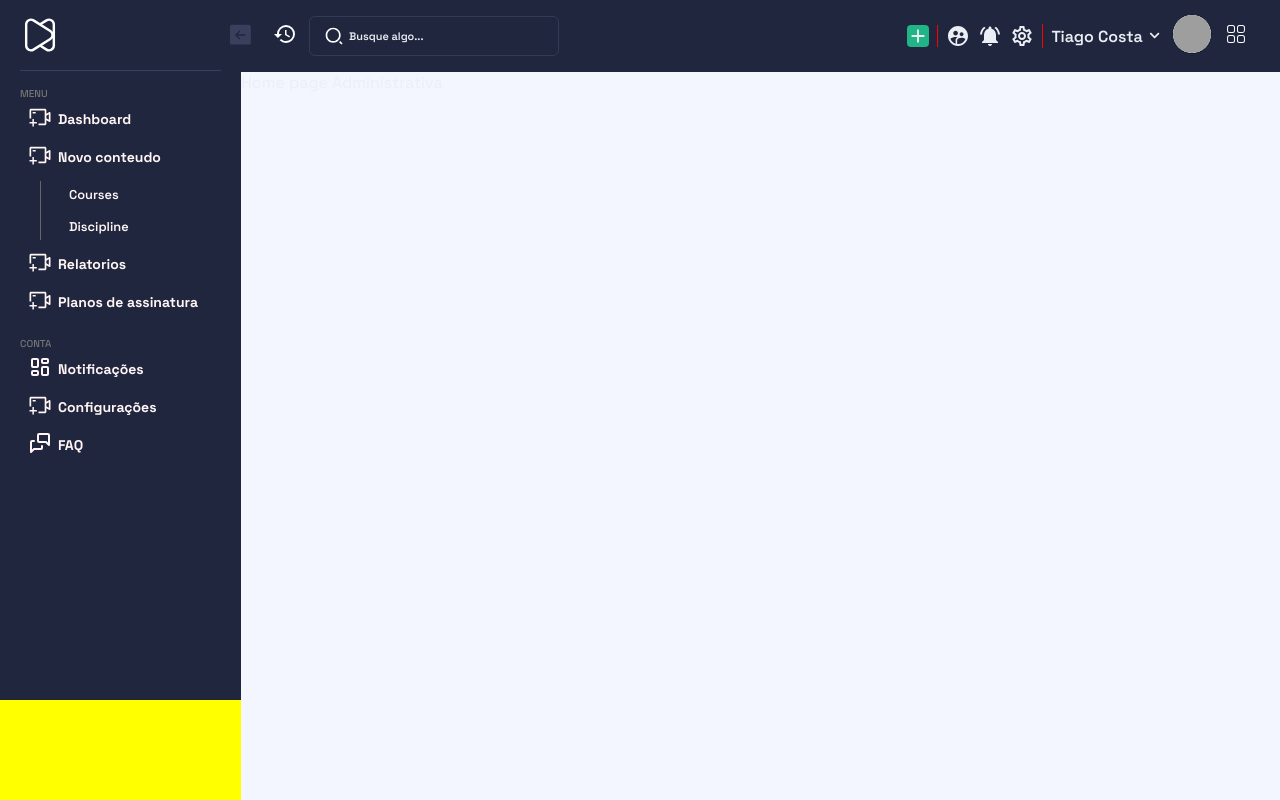
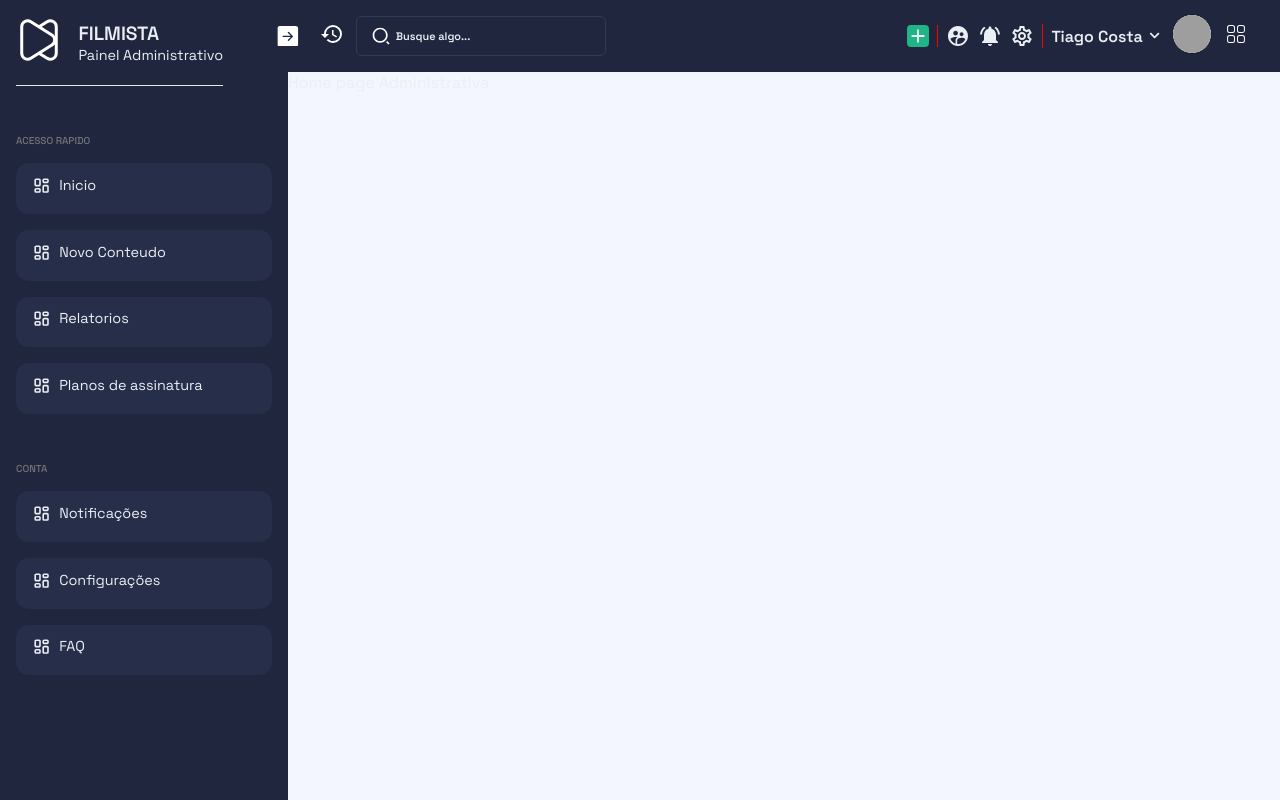
Before and after one commit to kostiago/filmista, a Next.js app in the folder client-web/: page /dashboard/home in a window 1280 px wide. Built offline with nearby package versions, Linux system fonts and the light colour scheme; grey boxes are pictures that could not be loaded.

Commit message:
feat: continuation of sidebar

```diff
--- a/client-web/src/components/back-office/Dashboard/Sidebar/Sidebar.tsx
+++ b/client-web/src/components/back-office/Dashboard/Sidebar/Sidebar.tsx
@@ -1,97 +1,132 @@
 "use client";
 import Image from "next/image";
 import styles from "./sidebar.module.scss";
-import Logo from "/public/images/placeholder.svg";
+import Icon from "/public/images/placeholder.svg";
 import Link from "next/link";
 import { BsArrowRightSquareFill, BsArrowLeftSquareFill } from "react-icons/bs";
-import { AiOutlineVideoCameraAdd } from "react-icons/ai";
+
 import { TbMessages, TbCreditCard, TbLayoutDashboard } from "react-icons/tb";
 import { useState } from "react";
-import MenuItem from "./menuItem";
 
-const menuItens = [
-  { name: "Dashboard", to: "/" },
+const sidebarItens = [
   {
-    name: "Novo conteudo",
-    to: "/",
-    subMenus: [{ name: "Courses" }, { name: "Discipline" }],
+    section: "Acesso Rapido",
+    name: "Inicio",
+    href: "/dashboard",
+    icon: <TbLayoutDashboard />,
+  },
+  {
+    section: "Acesso Rapido",
+    name: "Novo Conteudo",
+
+    href: "/dashboard",
+    icon: <TbLayoutDashboard />,
+  },
+  {
+    section: "Acesso Rapido",
+    name: "Relatorios",
+    href: "/dashboard",
+    icon: <TbLayoutDashboard />,
+  },
+  {
+    section: "Acesso Rapido",
+    name: "Planos de assinatura",
+    href: "/dashboard/plans",
+    icon: <TbLayoutDashboard />,
   },
 
-  { name: "Relatorios", to: "/" },
-  { name: "Planos de assinatura", to: "/" },
+  {
+    section: "Conta",
+    name: "Notificações",
+    href: "/dashboard/plans",
+    icon: <TbLayoutDashboard />,
+  },
+
+  {
+    section: "Conta",
+    name: "Configurações",
+    href: "/dashboard/plans",
+    icon: <TbLayoutDashboard />,
+  },
+
+  {
+    section: "Conta",
+    name: "FAQ",
+    href: "/dashboard/plans",
+    icon: <TbLayoutDashboard />,
+  },
 ];
 const Sidebar = () => {
-  const [inactive, setInactive] = useState(false);
+  const [isCollapsed, setIsCollapsed] = useState<boolean>(false);
 
+  const toogleSidebarHandler = () => {
+    setIsCollapsed((prev) => !prev);
+  };
   return (
-    <div className={`${styles.sidebar} ${inactive ? styles.inactive : ""}`}>
+    <section className={styles.sidebarWrapper}>
+      <button className={styles.btn} onClick={toogleSidebarHandler}>
+        <BsArrowRightSquareFill />
+      </button>
+      <aside className={styles.sidebar} data-collapse={isCollapsed}>
         <div className={styles.topSection}>
-        <div className={styles.logo}>
-          <Image src={Logo} width={40} height={40} alt="Filmista logo" />
+          <div>
+            <Image
+              src={Icon}
+              width={40}
+              height={40}
+              alt="Filmista logo"
+              className={styles.logo}
+            />
           </div>
-
-        <div
-          className={styles.toggleMenuBtn}
-          onClick={() => setInactive(!inactive)}
-        >
-          {inactive ? <BsArrowRightSquareFill /> : <BsArrowLeftSquareFill />}
+          <div>
+            <p className={styles.logoTitle}>FILMISTA</p>
+            <p>Painel Administrativo</p>
           </div>
         </div>
 
-      <div className={styles.divider}></div>
+        <div className={styles.menu}>
+          <p className={styles.title}>Acesso rapido</p>
 
-      <div className={styles.menu}>
-        <p className={styles.title}>Menu</p>
-
-        <div className={styles.mainMenu}>
-          <ul>
-            {menuItens.map((menuItem, index) => (
-              <MenuItem
-                key={index}
-                name={menuItem.name}
-                subMenus={menuItem.subMenus || []}
-              />
-            ))}
+          <ul className={styles.sidebarList}>
+            {sidebarItens.map(
+              ({ name, href, icon: Icon, section }) =>
+                section === "Acesso Rapido" && (
+                  <li className={styles.sidebarItem} key={name}>
+                    <Link href={href} className={styles.sidebarLink}>
+                      <span className={styles.icon}>
+                        <TbLayoutDashboard />
+                      </span>
+                      <span className={styles.name}>{name}</span>
+                    </Link>
+                  </li>
+                )
+            )}
           </ul>
         </div>
-      </div>
+
         <div className={styles.menu}>
           <p className={styles.title}>Conta</p>
 
-        <div className={styles.mainMenu}>
-          <ul>
-            <li className={styles.menuItem}>
-              <Link href={"/dashboard"}>
-                <div className={styles.menuIcon}>
+          <ul className={styles.sidebarList}>
+            {sidebarItens.map(
+              ({ name, href, icon: Icon, section }) =>
+                section === "Conta" && (
+                  <li className={styles.sidebarItem} key={name}>
+                    <Link href={href} className={styles.sidebarLink}>
+                      <span className={styles.icon}>
                         <TbLayoutDashboard />
-                </div>
-                <span>Notificações</span>
+                      </span>
+                      <span className={styles.name}>{name}</span>
                     </Link>
                   </li>
-
-            <li className={styles.menuItem}>
-              <Link href={"/dashboard"}>
-                <div className={styles.menuIcon}>
-                  <AiOutlineVideoCameraAdd />
-                </div>
-                <span>Configurações</span>
-              </Link>
-            </li>
-
-            <li className={styles.menuItem}>
-              <Link href={"/dashboard"}>
-                <div className={styles.menuIcon}>
-                  <TbMessages />
-                </div>
-                <span>FAQ</span>
-              </Link>
-            </li>
+                )
+            )}
           </ul>
-        </div>
         </div>
 
         <div className={styles.sideMenuFooter}></div>
-    </div>
+      </aside>
+    </section>
   );
 };
 
--- a/client-web/src/components/back-office/Dashboard/Sidebar/menuItem.tsx
+++ b/client-web/src/components/back-office/Dashboard/Sidebar/menuItem.tsx
@@ -1,7 +1,9 @@
+"use client";
 import Link from "next/link";
 import styles from "./sidebar.module.scss";
-import { TbLayoutDashboard } from "react-icons/tb";
+
 import { AiOutlineVideoCameraAdd } from "react-icons/ai";
+import { useState } from "react";
 
 interface MenuItemProps {
   name: String;
@@ -10,9 +12,19 @@ interface MenuItemProps {
 
 const MenuItem = (props: MenuItemProps) => {
   const { name, subMenus } = props;
+  const [expand, setExpand] = useState(false);
+
+  const toggleExpand = () => {
+    setExpand(!expand);
+    const sidebar = document.querySelector(".sidebar");
+    if (sidebar) {
+      sidebar.classList.toggle("expand", !expand);
+    }
+  };
+
   return (
     <li className={styles.menuItem}>
-      <Link href={"/dashboard"}>
+      <Link onClick={toggleExpand} href={"/dashboard"}>
         <div className={styles.menuIcon}>
           <AiOutlineVideoCameraAdd />
         </div>
@@ -20,7 +32,7 @@ const MenuItem = (props: MenuItemProps) => {
       </Link>
 
       {subMenus && subMenus.length > 0 ? (
-        <ul className={styles.subMenu}>
+        <ul className={`${styles.subMenu} ${expand ? styles.active : ""}`}>
           {subMenus.map((menu, index) => (
             <li key={index}>
               <Link href={""}>{menu.name}</Link>
--- a/client-web/src/components/back-office/Dashboard/Sidebar/sidebar.module.scss
+++ b/client-web/src/components/back-office/Dashboard/Sidebar/sidebar.module.scss
@@ -1,41 +1,34 @@
+.sidebarWrapper {
+  position: relative;
   .sidebar {
-  display: flex;
-  flex-direction: column;
-  position: relative;
     width: 18rem;
-  height: 100vh;
+    height: 100%;
     background: #1f263e;
-  padding: 15px 20px;
-  transition: width 0.2s ease-in;
+    padding: 1rem;
+    transition: all 0.3s cubic-bezier(0.175, 0.885, 0.32, 1.275);
 
     .topSection {
-    position: relative;
+      width: max-content;
+      display: flex;
+      align-items: center;
+      gap: 1rem;
+      padding-bottom: 1rem;
+      margin-bottom: 1rem;
+      border-bottom: 1px solid #e5e7eb;
 
       .logo {
-      display: inline-block;
+        width: 2.9rem;
+        height: 3rem;
+        object-fit: cover;
+        border-radius: 1rem;
       }
-
-    .toggleMenuBtn {
-      font-size: 1.3rem;
-      color: #38405e;
-      position: absolute;
-      top: 50%;
-      right: -30px;
-      transform: translateY(-50%);
-
-      &:hover {
-        cursor: pointer;
-        color: red;
+      p {
+        font-size: 0.9rem;
       }
+      .logoTitle {
+        font-size: 1.2rem;
+        font-weight: 600;
       }
-  }
-
-  .divider {
-    width: 100%;
-    height: 1px;
-    border-radius: 1px;
-    background: #38405e;
-    margin-top: 10px;
     }
 
     .menu {
@@ -44,84 +37,63 @@
         font-weight: 500;
         color: #757575;
         text-transform: uppercase;
+        margin-top: 3rem;
+      }
+      .sidebarList {
         margin-top: 1rem;
+        list-style: none;
+
+        .sidebarItem {
+          .sidebarLink {
+            display: inline-block;
+            font-size: 0.9rem;
+            padding: 0.8rem 1rem;
+            display: flex;
+            background-color: #262e49;
+            margin-bottom: 1rem;
+            border-radius: 0.8rem;
+
+            .icon {
+              font-size: 1.2rem;
+              display: inline-block;
             }
 
-    .mainMenu {
-      .menuItem {
-        color: #fff5f5;
-        text-decoration: none;
-        font-size: 0.975rem;
-        display: block;
-        font-weight: 600;
-
-        span {
-          opacity: 1;
-          transition: opacity 0.2s ease-in;
+            .name {
+              margin-left: 0.5rem;
             }
-
-        svg {
-          font-size: 24px;
-        }
-
-        a {
-          display: flex;
-          align-items: center;
-          gap: 6px;
-          font-size: 14px;
-          font-weight: bold;
-          padding: 5px 8px;
-          text-decoration: none;
-        }
-
-        .subMenu {
-          margin-left: 20px;
-          border-left: 1px solid #666;
-          box-sizing: border-box;
-          padding-left: 20px;
-          list-style: none;
-
-          a {
-            display: block;
-            margin: 5px 0;
-            font-size: 0.8rem;
-            font-weight: 600;
           }
         }
       }
     }
   }
 
-  .sideMenuFooter {
-    width: 100%;
-    height: 100px;
-    background: yellow;
+  .btn {
     position: absolute;
-    bottom: 0;
-    left: 0;
+    font-size: 1.3rem;
+    color: #fff;
+    position: absolute;
+    top: 1.6rem;
+    right: 0;
+
+    border-radius: 50%;
+    display: flex;
+    justify-content: center;
+    align-items: center;
+
+    transform: translateX(50%);
+
+    &:hover {
+      cursor: pointer;
+      color: red;
     }
   }
 
-.inactive {
-  width: 5rem;
+  [data-collapse="true"] {
+    width: 5.3rem;
+  }
 
-  .topSection {
-    .toggleMenuBtn {
-      right: -30px;
-      color: wheat;
+  [data-collapse="true"] .name,
+  [data-collapse="true"] .logoTitle {
+    display: none;
   }
 }
-
-  .menu {
-    .mainMenu {
-      .menuItem {
-        span {
-          opacity: 0;
-          width: 0;
-          height: 0;
-          overflow: hidden;
-        }
-      }
-    }
-  }
-}
```
Also changed, not shown: client-web/src/app/(back-office)/dashboard/plans/page.tsx (renamed from client-web/src/app/(back-office)/dashboard/sales/page.tsx). Lines whose indentation alone changed are shown as unchanged.
